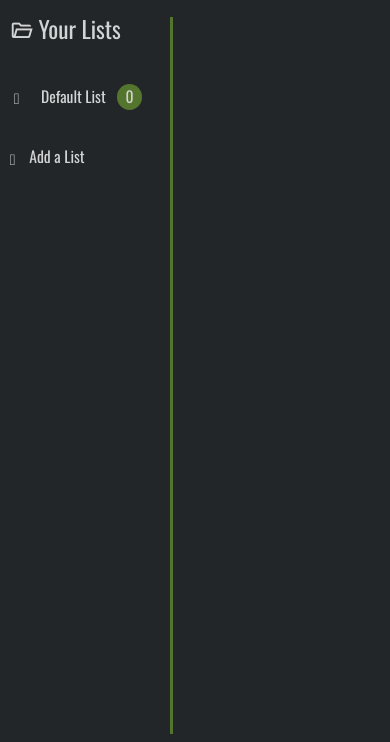
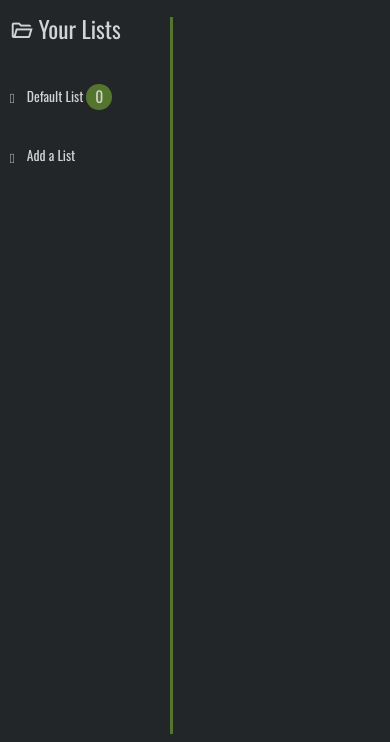
Before and after one commit to muudar/todo-list, a plain HTML site: page index.html in a window 390 px wide. Shown: the part 102-844 px from the top of the page. Drawn offline with nearby package versions, Linux system fonts and the light colour scheme.

Commit message:
fixing responsiveness of my lists bar

```diff
--- a/styles.css
+++ b/styles.css
@@ -138,7 +138,7 @@ body{
 }
 
 .lists{
-    font-size: min(4vw,30px);
+    font-size: min(3.5vw,25px);
 }
 
 .lists > ul > li{
@@ -268,6 +268,5 @@ ul{
 li{
     display:flex;
     flex-direction:row;
-    justify-content:space-around;
     align-items: center;
 }
```
